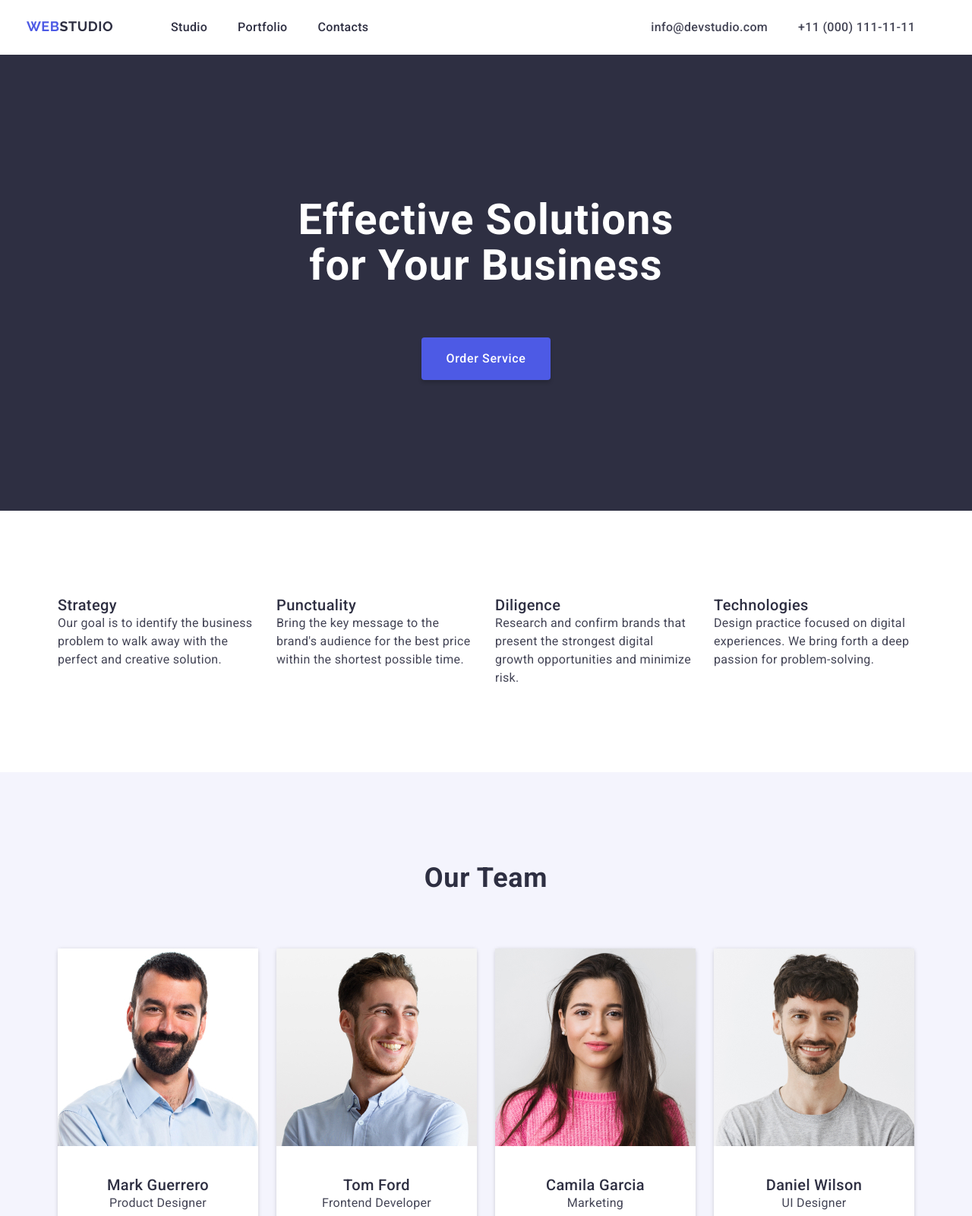
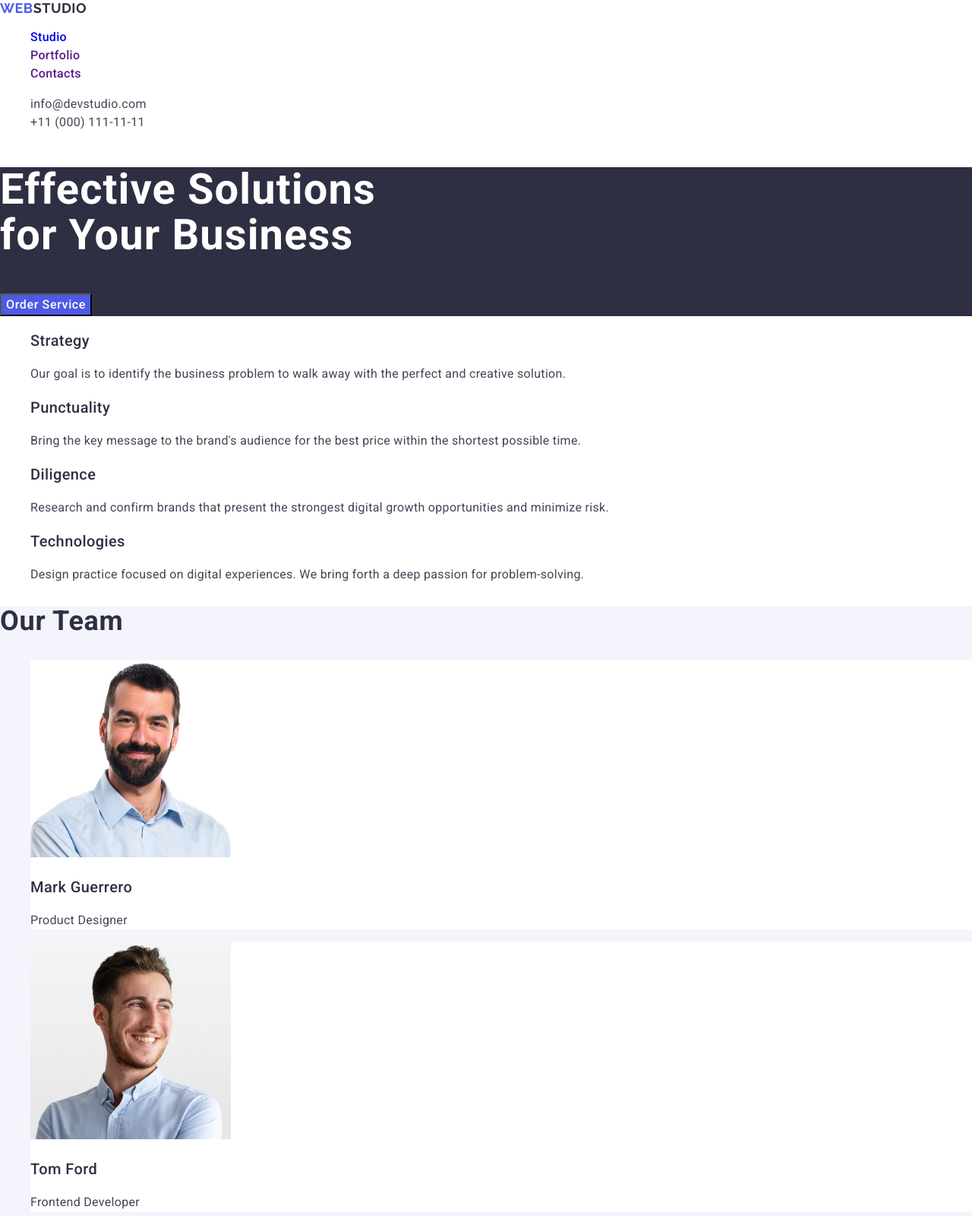
Before and after one commit to ZiRazok/goit-markup-hw-02, a plain HTML site: page index.html in a window 1280 px wide. Shown: the top 1600 px of the page at 76% size. Drawn offline with nearby package versions, Linux system fonts and the light colour scheme.

Commit message:
Changes 10
Removing redundant code. (HTML, CSS)
Fix. (HTML, CSS)

```diff
--- a/css/styles.css
+++ b/css/styles.css
@@ -1,16 +1,25 @@
-* {
-    margin: 0;
-    padding: 0;
-    box-sizing: border-box;
-}
-
 body {
     font-family: 'Roboto', sans-serif;
     color: #434455;
     background-color: #fff;
 }
 
-main h3 {
+.s-h1 {
+    color: #fff;
+    font-size: 56px;
+    letter-spacing: 1.12px;
+    line-height: 1.07;
+}
+
+.s-h2 {
+    font-size: 36px;
+    letter-spacing: .72px;
+    line-height: 1.11;
+    text-transform: capitalize;
+    color: #2E2F42;
+}
+
+.s-h3 {
     color: #2E2F42;
     font-size: 20px;
     font-weight: 500;
@@ -18,12 +27,10 @@ main h3 {
     letter-spacing: .4px;
 }
 
-main h2 {
-    font-size: 36px;
-    letter-spacing: .72px;
-    line-height: 1.11;
-    text-transform: capitalize;
-    color: #2E2F42;
+p {
+    font-size: 16px;
+    line-height: 1.5;
+    letter-spacing: .32px;
 }
 
 ul {
@@ -32,14 +39,8 @@ ul {
 
 a {
     text-decoration: none;
-    color: #2E2F42;
 }
 
-p {
-    font-size: 16px;
-    line-height: 1.5;
-    letter-spacing: .32px;
-}
 
 
 
@@ -47,71 +48,43 @@ p {
 /* Logo WebStudio */
 .logo {
     font-family: 'Raleway', sans-serif;
-    padding-right: 76px;
     text-transform: uppercase;
     font-size: 18px;
     font-weight: 700;
     line-height: 1.17;
     letter-spacing: .54px;
+    color: #4D5AE5;
 }
 
-.logo span {
-    color: #4D5AE5;
+.top-logo {
+    color: #2E2F42;
 }
 
 
 
 
 /* Header Top menu */
-.h-top-menu {
-    display: flex;
-    flex-wrap: wrap;
-    justify-content: center;
-    align-items: center;
-    height: 72px;
-}
-
-.htm-nav {
-    display: flex;
-    flex-wrap: wrap;
-    padding-right: 332px;
-}
-
-.htmn-list {
-    display: flex;
-    flex-wrap: wrap;
-}
-
-.htmn-list li {
-    padding-right: 40px;
-}
-
-.htmn-list a,
-.htma-list a {
+.htmnl-a {
     line-height: 1.5;
     letter-spacing: .32px;
     font-weight: 500;
 }
 
-.htmn-list a:hover,
-.htma-list a:hover,
-.htmn-list a:focus,
-.htma-list a:focus {
-    color: #404BBF;
+.htm-address {
+    font-style: normal;
 }
 
-.htma-list {
-    display: flex;
-    flex-wrap: wrap;
+.htmal-a {
+    line-height: 1.5;
+    letter-spacing: .32px;
+    color: #434455;
 }
 
-.htma-list li {
-    padding-right: 40px;
-}
-
-.htma-list a {
-    color: #434455;
-    font-style: normal;
+.htmnl-a:hover,
+.htmal-a:hover,
+.htmnl-a:focus,
+.htmal-a:focus {
+    color: #404BBF;
 }
 
 
@@ -119,17 +92,7 @@ p {
 
 /* Section Title */
 .s-title {
-    height: 600px;
     background-color: #2E2F42;
-    text-align: center;
-}
-
-.s-title h1 {
-    color: #fff;
-    padding-top: 188px;
-    font-size: 56px;
-    letter-spacing: 1.12px;
-    line-height: 1.07;
 }
 
 .st-btn {
@@ -138,14 +101,9 @@ p {
     font-size: 16px;
     line-height: 1.5;
     letter-spacing: .64px;
-    padding: 16px 32px;
     color: #fff;
     background-color: #4D5AE5;
-    border-radius: 4px;
-    box-shadow: 0px 4px 4px rgb(0 0 0 / .15);
     letter-spacing: .64px;
-    margin-top: 64px;
-    border: none;
     cursor: pointer;
 }
 
@@ -158,28 +116,11 @@ p {
 
 
 /* Section Organization */
-.s-organization {
-    display: flex;
-    flex-wrap: wrap;
-    height: 344px;
-    justify-content: center;
-    align-items: center;
-}
-
 .s-organization h2 {
     display: none;
 }
 
-
-.so-list {
-    display: flex;
-    flex-wrap: wrap;
-}
-
 .so-list li {
-    width: 264px;
-    margin-left: 12px;
-    margin-right: 12px;
     line-height: 1.5;
 }
 
@@ -189,96 +130,28 @@ p {
 /* Section Our Team  */
 .s-our-team {
     background-color: #F4F4FD;
-    height: 732px;
-    text-align: center;
-}
-
-.s-our-team h2 {
-    padding-top: 120px;
-    padding-bottom: 72px;
-}
-
-.sot-list {
-    display: flex;
-    flex-wrap: wrap;
-    justify-content: center;
 }
 
 .sot-list li {
     background-color: #fff;
-    margin-left: 12px;
-    margin-right: 12px;
     line-height: 1.5;
-    height: 380px;
-    box-shadow: 0 1px 5px #64646446;
-    border-radius: 5px;
-}
-
-.sot-list h3 {
-    margin-top: 32px;
 }
 
 
 
 
 /* Section Our portfolio */
-.s-our-portfolio {
-    height: 1240px;
-}
 
-.s-our-portfolio h2 {
-    padding-top: 120px;
-    padding-bottom: 72px;
-    text-align: center;
-}
 
-.sop-list {
-    display: flex;
-    flex-wrap: wrap;
-    justify-content: center;
-    margin: 0 15%;
-}
-
-.sop-list li {
-    height: 420px;
-    margin-left: 12px;
-    margin-right: 12px;
-    margin-bottom: 48px;
-    border: 1px #E7E9FC solid;
-}
-
-.sop-list h3 {
-    margin-left: 16px;
-    margin-top: 32px;
-    margin-bottom: 4px;
-}
-
-.sop-list p {
-    margin-left: 16px;
-    margin-bottom: 32px;
-    margin-top: 4px;
-}
 
 
 
 /* footer */
 .f-other-info {
-    display: flex;
-    flex-wrap: wrap;
-    flex-direction: column;
-    justify-content: center;
-    height: 312px;
     background-color: #2E2F42;
     color: #F4F4FD;
 }
 
-.f-other-info a {
+.bottom-span {
     color: #F4F4FD;
-    margin-left: 20%;
-    margin-bottom: 17.5px;
 }
-
-.f-other-info p {
-    width: 264px;
-    margin-left: 20%;
-}
--- a/index.html
+++ b/index.html
@@ -11,7 +11,9 @@
     <link rel="preconnect" href="https://fonts.gstatic.com" crossorigin>
     <link href="https://fonts.googleapis.com/css2?family=Raleway:wght@700&family=Roboto:wght@400;500;700&display=swap"
         rel="stylesheet">
-    <link rel="stylesheet" href="node_modules/modern-normalize/modern-normalize.css">
+    <link rel="stylesheet" href="https://cdnjs.cloudflare.com/ajax/libs/modern-normalize/2.0.0/modern-normalize.min.css"
+        integrity="sha512-4xo8blKMVCiXpTaLzQSLSw3KFOVPWhm/TRtuPVc4WG6kUgjH6J03IBuG7JZPkcWMxJ5huwaBpOpnwYElP/m6wg=="
+        crossorigin="anonymous" referrerpolicy="no-referrer" />
     <link rel="stylesheet" href="css/styles.css">
 </head>
 
@@ -21,20 +23,20 @@
         <!-- Navigation -->
         <nav class="htm-nav">
             <!-- Logo -->
-            <a href="./index.html" class="logo"><span>Web</span>Studio</a>
+            <a href="./index.html" class="logo">Web<span class="top-logo">Studio</span></a>
             <!-- Menu -->
             <ul class="htmn-list">
-                <li><a href="./index.html">Studio</a></li>
-                <li><a href="">Portfolio</a></li>
-                <li><a href="">Contacts</a></li>
+                <li><a class="htmnl-a" href="./index.html">Studio</a></li>
+                <li><a class="htmnl-a" href="">Portfolio</a></li>
+                <li><a class="htmnl-a" href="">Contacts</a></li>
             </ul>
         </nav>
 
         <!-- Contacts -->
         <address class="htm-address">
             <ul class="htma-list">
-                <li><a href="mailto:info@devstudio.com">info@devstudio.com</a></li>
-                <li><a href="tel:+110001111111">+11 (000) 111-11-11</a></li>
+                <li><a class="htmal-a" href="mailto:info@devstudio.com">info@devstudio.com</a></li>
+                <li><a class="htmal-a" href="tel:+110001111111">+11 (000) 111-11-11</a></li>
             </ul>
         </address>
     </header>
@@ -43,24 +45,24 @@
     <main>
         <!-- Title -->
         <section class="s-title">
-            <h1>Effective Solutions<br>for Your Business</h1>
+            <h1 class="s-h1">Effective Solutions<br>for Your Business</h1>
             <button type="button" class="st-btn">Order Service</button>
         </section>
 
         <!-- Organization -->
         <section class="s-organization">
-            <h2>Organization</h2>
+            <h2 class="s-h2">Organization</h2>
             <ul class="so-list">
                 <!-- Strategy -->
                 <li>
-                    <h3>Strategy</h3>
+                    <h3 class="s-h3">Strategy</h3>
                     <p>Our goal is to identify the business
                         problem to walk away with the perfect and creative solution. </p>
                 </li>
 
                 <!-- Punctuality -->
                 <li>
-                    <h3>Punctuality</h3>
+                    <h3 class="s-h3">Punctuality</h3>
                     <p>Bring the key message to the brand's audience for the best price within the shortest possible
                         time.
                     </p>
@@ -68,14 +70,14 @@
 
                 <!-- Diligence -->
                 <li>
-                    <h3>Diligence</h3>
+                    <h3 class="s-h3">Diligence</h3>
                     <p>Research and confirm brands that present the strongest digital growth opportunities and minimize
                         risk.</p>
                 </li>
 
                 <!-- Technologies -->
                 <li>
-                    <h3>Technologies</h3>
+                    <h3 class="s-h3">Technologies</h3>
                     <p>Design practice focused on digital experiences. We bring forth a deep passion for
                         problem-solving.
                     </p>
@@ -85,33 +87,33 @@
 
         <!-- Our team -->
         <section class="s-our-team">
-            <h2>Our Team</h2>
+            <h2 class="s-h2">Our Team</h2>
             <ul class="sot-list">
                 <!-- Mark -->
                 <li>
                     <img src="./images/mark_pr.jpg" alt="Mark`s photo" width="264" height="260">
-                    <h3>Mark Guerrero</h3>
+                    <h3 class="s-h3">Mark Guerrero</h3>
                     <p>Product Designer</p>
                 </li>
 
                 <!-- Tom -->
                 <li>
                     <img src="./images/tom_pr.jpg" alt="Tom`s photo" width="264" height="260">
-                    <h3>Tom Ford</h3>
+                    <h3 class="s-h3">Tom Ford</h3>
                     <p>Frontend Developer</p>
                 </li>
 
                 <!-- Camila -->
                 <li>
                     <img src="./images/camila_pr.jpg" alt="Camila`s photo" width="264" height="260">
-                    <h3>Camila Garcia</h3>
+                    <h3 class="s-h3">Camila Garcia</h3>
                     <p>Marketing</p>
                 </li>
 
                 <!-- Daniael -->
                 <li>
                     <img src="./images/daniel_pr.jpg" alt="Daniel`s photo" width="264" height="260">
-                    <h3>Daniel Wilson</h3>
+                    <h3 class="s-h3">Daniel Wilson</h3>
                     <p>UI Designer</p>
                 </li>
             </ul>
@@ -119,34 +121,34 @@
 
         <!-- Our portfolio -->
         <section class="s-our-portfolio">
-            <h2>Our Portfolio</h2>
+            <h2 class="s-h2">Our Portfolio</h2>
             <ul class="sop-list">
                 <li><img src="./images/banking-app.jpg" alt="Bank app layout" width="360" height="300">
-                    <h3>Banking App</h3>
+                    <h3 class="s-h3">Banking App</h3>
                     <p>App</p>
                 </li>
                 <li><img src="./images/cashless-payment.jpg" alt="Scans a RQ-Code from the phone" width="360"
                         height="300">
-                    <h3>Cashless Payment</h3>
+                    <h3 class="s-h3">Cashless Payment</h3>
                     <p>Marketing</p>
                 </li>
                 <li><img src="./images/meditation-app.jpg"
                         alt="A laptop and a phone with an open website that says 'return to normalcy'" width="360"
                         height="300">
-                    <h3>Meditation App</h3>
+                    <h3 class="s-h3">Meditation App</h3>
                     <p>App</p>
                 </li>
                 <li><img src="./images/taxi-service.jpg" alt="Taxi driver in the car" width="360" height="300">
-                    <h3>Taxi Service</h3>
+                    <h3 class="s-h3">Taxi Service</h3>
                     <p>Marketing</p>
                 </li>
                 <li><img src="./images/screen-illustrations.jpg" alt="Phone with nice wallpaper" width="360"
                         height="300">
-                    <h3>Screen Illustrations</h3>
+                    <h3 class="s-h3">Screen Illustrations</h3>
                     <p>Design</p>
                 </li>
                 <li><img src="./images/online-courses.jpg" alt="A girl talking on the phone" width="360" height="300">
-                    <h3>Online Courses</h3>
+                    <h3 class="s-h3">Online Courses</h3>
                     <p>Marketing</p>
                 </li>
             </ul>
@@ -156,7 +158,7 @@
     <!-- Other info -->
     <footer class="f-other-info">
         <!-- Logo -->
-        <a href="./index.html" class="logo"><span>Web</span>Studio</a>
+        <a href="./index.html" class="logo">Web<span class="bottom-span">Studio</span></a>
         <p>Increase the flow of customers and sales for your business with digital marketing & growth solutions.</p>
     </footer>
 </body>
```
